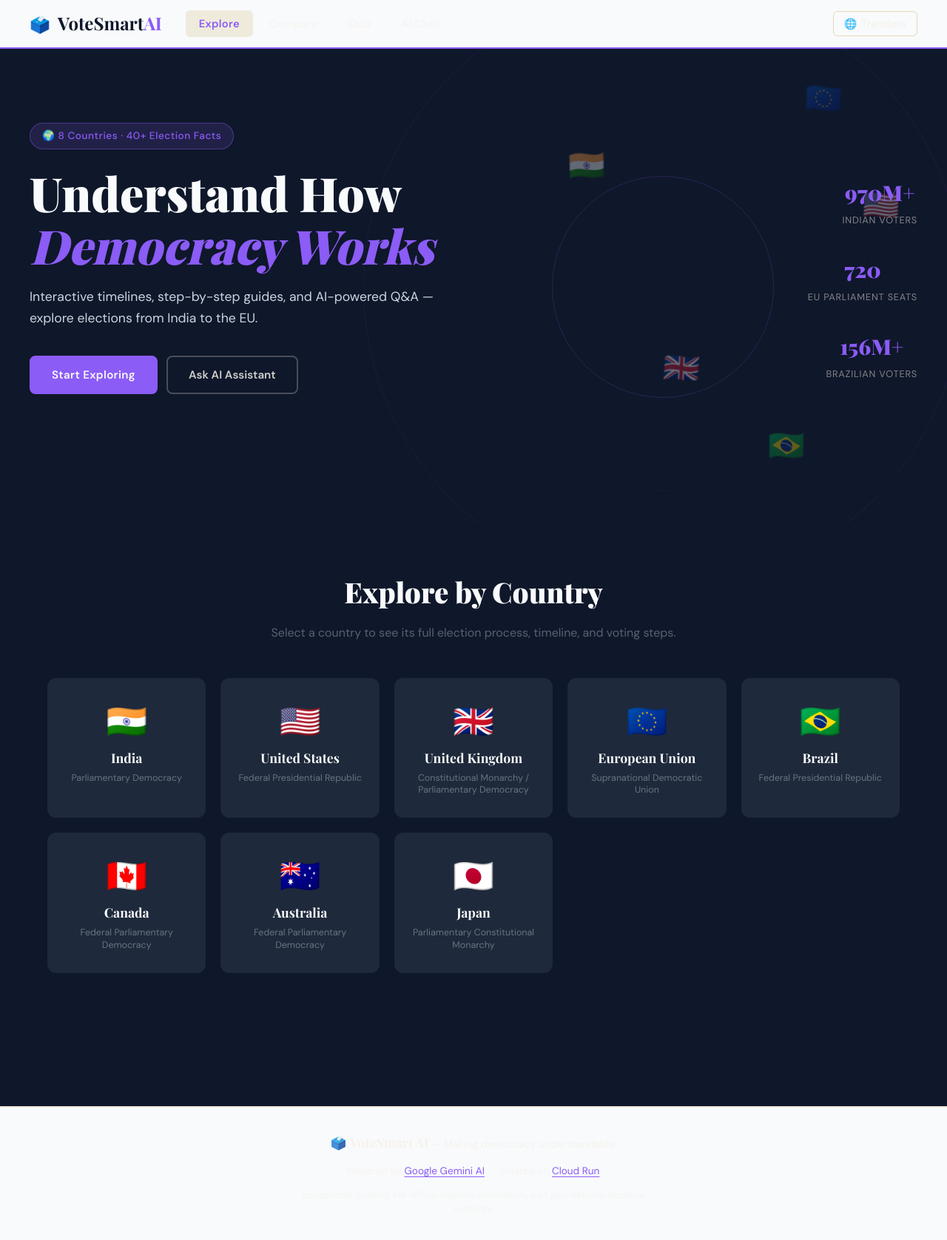
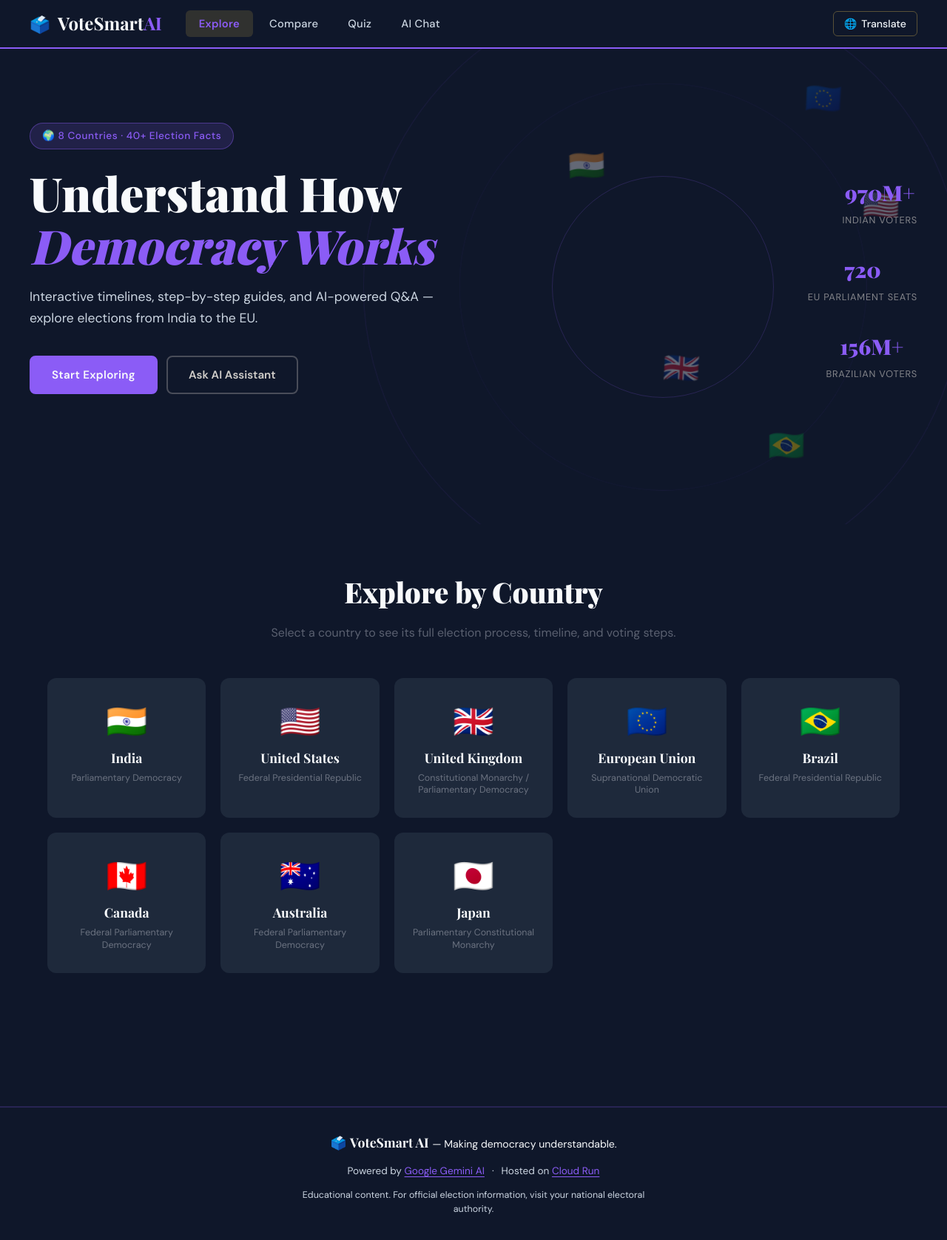
Before and after one commit to vannoorsab/VoteSmart-AI, a Flask app: page / in a window 1280 px wide. Shown: the whole page at 74% size. Run offline with Flask 3, Linux system fonts and the light colour scheme.

Commit message:
commited

```diff
--- a/static/css/style.css
+++ b/static/css/style.css
@@ -63,7 +63,7 @@ button { cursor: pointer; font-family: var(--font-body); border: none; backgroun
 /* ── HEADER ── */
 .site-header {
   position: sticky; top: 0; z-index: 100;
-  background: var(--ink);
+  background: var(--paper);
   border-bottom: 2px solid var(--gold);
   padding: 0 24px;
 }
@@ -76,7 +76,7 @@ button { cursor: pointer; font-family: var(--font-body); border: none; backgroun
   display: flex; align-items: center; gap: 10px;
   font-family: var(--font-display);
   font-size: 1.5rem; font-weight: 700;
-  color: var(--paper);
+  color: var(--ink);
   flex-shrink: 0;
 }
 .logo em { color: var(--gold); font-style: normal; }
@@ -85,7 +85,7 @@ button { cursor: pointer; font-family: var(--font-body); border: none; backgroun
 .main-nav { display: flex; gap: 4px; flex: 1; }
 .nav-btn {
   padding: 8px 18px; border-radius: 6px;
-  color: rgba(245,240,232,0.6);
+  color: var(--ink-muted);
   font-size: 0.92rem; font-weight: 500;
   transition: var(--transition);
   letter-spacing: 0.02em;
@@ -101,7 +101,7 @@ button { cursor: pointer; font-family: var(--font-body); border: none; backgroun
   display: flex; align-items: center; gap: 6px;
   padding: 7px 14px; border-radius: 6px;
   border: 1px solid rgba(201,168,76,0.4);
-  color: rgba(245,240,232,0.8);
+  color: var(--ink-soft);
   font-size: 0.88rem; font-weight: 500;
   transition: var(--transition);
 }
@@ -111,14 +111,14 @@ button { cursor: pointer; font-family: var(--font-body); border: none; backgroun
 }
 .lang-picker {
   position: absolute; right: 0; top: calc(100% + 8px);
-  background: var(--ink); border: 1px solid var(--gold);
+  background: var(--paper-light); border: 1px solid var(--gold);
   border-radius: var(--radius-sm);
   display: flex; flex-direction: column; min-width: 140px;
   overflow: hidden; box-shadow: var(--shadow-lg);
 }
 .lang-picker button {
   padding: 10px 16px; text-align: left;
-  color: rgba(245,240,232,0.8); font-size: 0.9rem;
+  color: var(--ink-soft); font-size: 0.9rem;
   transition: var(--transition);
 }
 .lang-picker button:hover {
@@ -578,15 +578,15 @@ button { cursor: pointer; font-family: var(--font-body); border: none; backgroun
 
 /* ── FOOTER ── */
 .site-footer {
-  background: var(--ink); color: rgba(245,240,232,0.5);
+  background: var(--paper); color: var(--ink-muted);
   padding: 32px 24px; margin-top: 80px;
-  border-top: 2px solid rgba(201,168,76,0.2);
+  border-top: 2px solid rgba(139,92,246,0.2);
 }
 .footer-inner {
   max-width: 1200px; margin: 0 auto;
   display: flex; flex-direction: column; align-items: center; gap: 12px; text-align: center;
 }
-.footer-brand { font-size: 1.1rem; color: rgba(245,240,232,0.8); }
+.footer-brand { font-size: 1.1rem; color: var(--ink); }
 .footer-brand strong { font-family: var(--font-display); }
 .footer-tagline { font-size: 0.88rem; }
 .footer-links { display: flex; gap: 10px; align-items: center; font-size: 0.85rem; }
--- a/static/js/chat.js
+++ b/static/js/chat.js
@@ -27,7 +27,7 @@ async function sendChat() {
   const sendBtn = document.getElementById("chatSend");
   if (sendBtn) sendBtn.disabled = true;
 
-  window.VoteSmart AIState.chatHistory.push({ role: "user", content: msg });
+  window.voteSmartState.chatHistory.push({ role: "user", content: msg });
 
   try {
     const res = await fetch("/api/chat", {
@@ -35,14 +35,14 @@ async function sendChat() {
       headers: { "Content-Type": "application/json" },
       body: JSON.stringify({
         message: msg,
-        history: window.VoteSmart AIState.chatHistory.slice(-8)
+        history: window.voteSmartState.chatHistory.slice(-8)
       })
     });
 
     const data = await res.json();
     typingEl.remove();
     const reply = data.response || "I could not process that. Please try again.";
-    window.VoteSmart AIState.chatHistory.push({ role: "assistant", content: reply });
+    window.voteSmartState.chatHistory.push({ role: "assistant", content: reply });
     appendChatMsg("assistant", reply);
   } catch (e) {
     typingEl.remove();
--- a/static/js/translate.js
+++ b/static/js/translate.js
@@ -11,12 +11,12 @@ async function selectLanguage(lang) {
 
   if (lang === "en") {
     window.showToast("Language reset to English.");
-    window.VoteSmart AIState.translateLang = null;
+    window.voteSmartState.translateLang = null;
     return;
   }
 
   window.showToast(`Translating to ${lang}...`);
-  window.VoteSmart AIState.translateLang = lang;
+  window.voteSmartState.translateLang = lang;
 
   const textNodes = [];
   const elements = document.querySelectorAll(
```
Also changed, not shown: static/js/app.js (+17 -17 lines), README.md.
